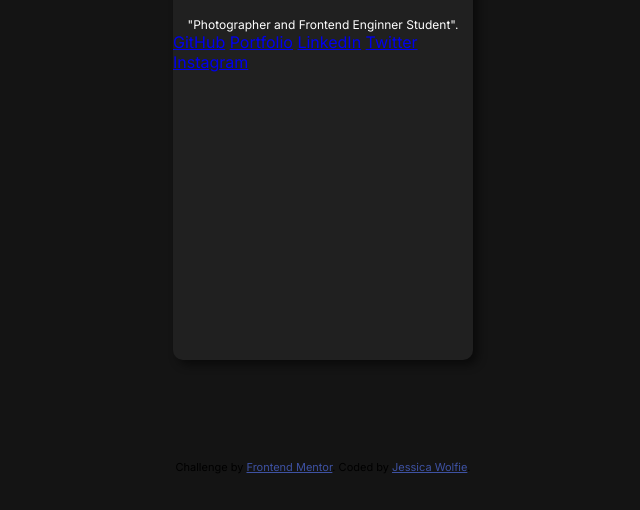
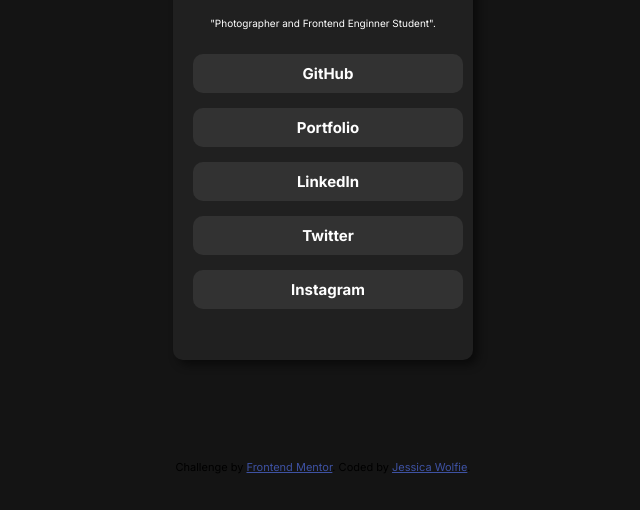
Before and after one commit to jessicawolfie/social_links_profile, a plain HTML site: page index.html in a window 1280 px wide. Shown: the part 290-800 px from the top of the page, without its empty margins (317-957 px from the left). Drawn offline with Linux system fonts and the light colour scheme.

Commit message:
atualização

```diff
--- a/main.css
+++ b/main.css
@@ -32,9 +32,10 @@
 
 header h3 {
     color: white;
-    font-size: 12px;
+    font-size: 10px;
     font-weight: normal;
     margin-top: 20px;
+    margin-bottom: 25px;
 }
 section {
     background: #202020;
@@ -46,7 +47,7 @@
     box-shadow: 5px 5px 10px rgba(0, 0, 0, 0.494);
 }
 
-#portfolio {
+/*#portfolio {
     text-align: center;
     font-size: 15px;
     font-weight: bold;
@@ -57,6 +58,7 @@
     margin: 20px 10px 15px 20px;
     transition: background-color 0.3s;
     cursor: pointer;
+    text-decoration: none;
 }
 
 #linkedin {
@@ -69,6 +71,7 @@
     color: white;
     margin: 10px 10px 15px 20px;
     cursor: pointer;
+    text-decoration: none;
 }
 
 #twitter {
@@ -81,6 +84,7 @@
     color: white;
     margin: 10px 10px 15px 20px;
     cursor: pointer;
+    text-decoration: none;
 }
 
 #instagram {
@@ -93,7 +97,32 @@
     color: white;
     margin: 10px 10px 5px 20px;
     cursor: pointer;
+    text-decoration: none;
+}*/
+
+#portfolio, #github,  #linkedin, #twitter, #instagram {
+    margin: 10px 10px 15px 20px;
 }
+
+.social-link {
+    text-align: center;
+    font-size: 15px;
+    font-weight: bold;
+    border-radius: 10px;
+    background-color: #323232;
+    padding: 10px;
+    color: white;
+    margin: 10px 10px 15px 20px;
+    cursor: pointer;
+    display: block;
+    text-decoration: none;
+}
+
+.social-link:hover {
+    background-color: #C4F730;
+}
+
+
 
 #portfolio:hover, #linkedin:hover, #twitter:hover, #instagram:hover {
     background-color: #C4F730;
```
